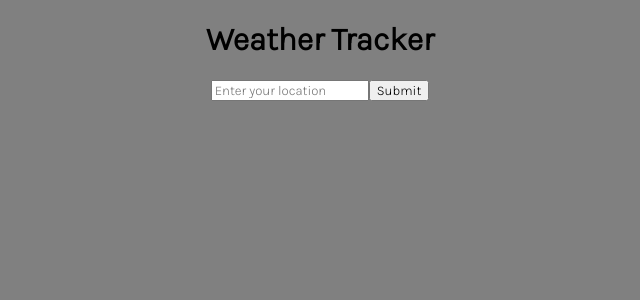
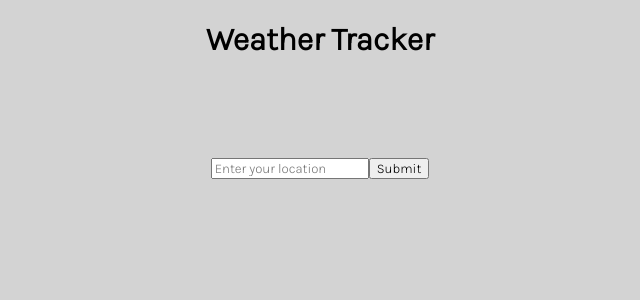
Before and after one commit to Nimeroo/Weather-Tracker, a React (Create React App) app in the folder client/: page / in a window 1280 px wide. Shown: the top 300 px of the page, without its empty margins (320-960 px from the left). Built offline with nearby package versions, Linux system fonts and the light colour scheme; no server answers.

Commit message:
app background changed to light gray and main wrapper container adde

```diff
--- a/client/src/App.css
+++ b/client/src/App.css
@@ -5,9 +5,27 @@
 }
 
 html{
-  background-color: gray;
+  height: 100%;
+
+}
+
+body{
+  height: inherit;
+  background-color: lightgray;
+}
+
+root{
+  height: 100%;
 }
 
 .App {
+  height: inherit;
   text-align: center;
 }
+
+#main-cont{
+  margin-top: 100px;
+  display: flex;
+  justify-content: center;
+  align-items: center;
+}
```
